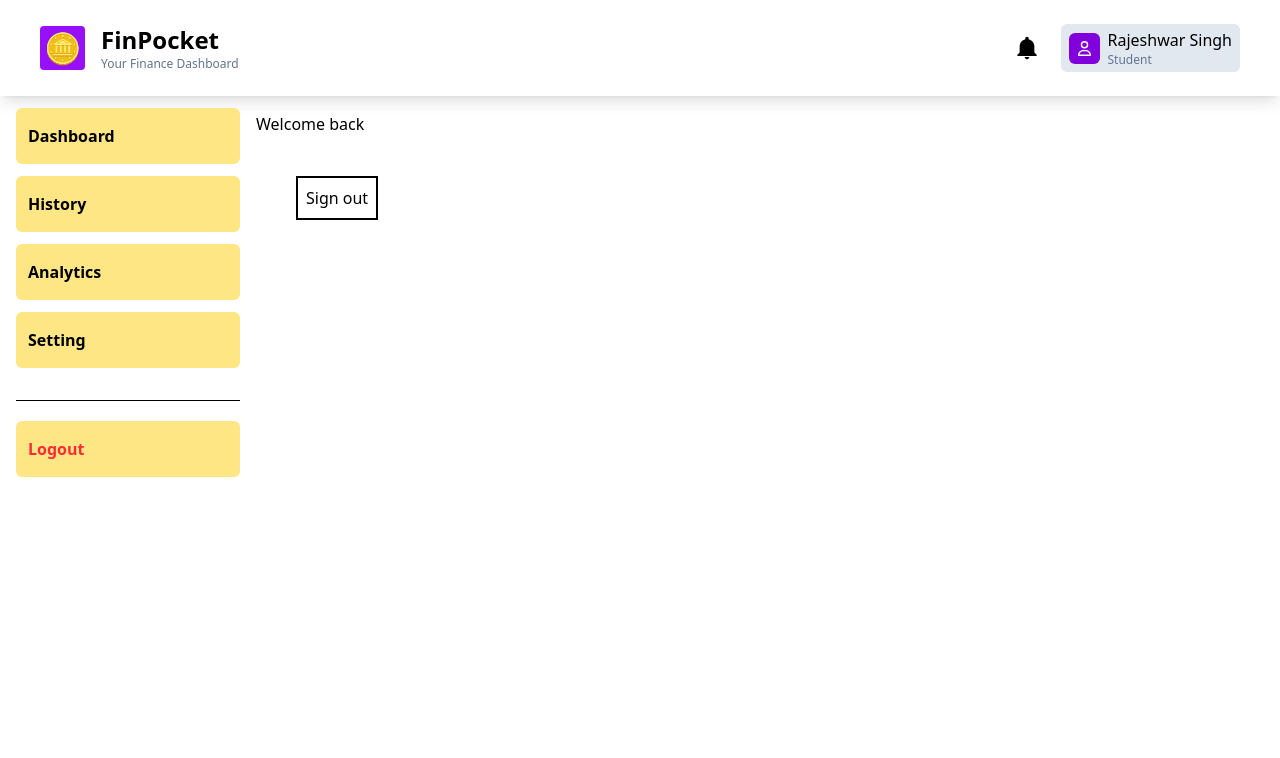
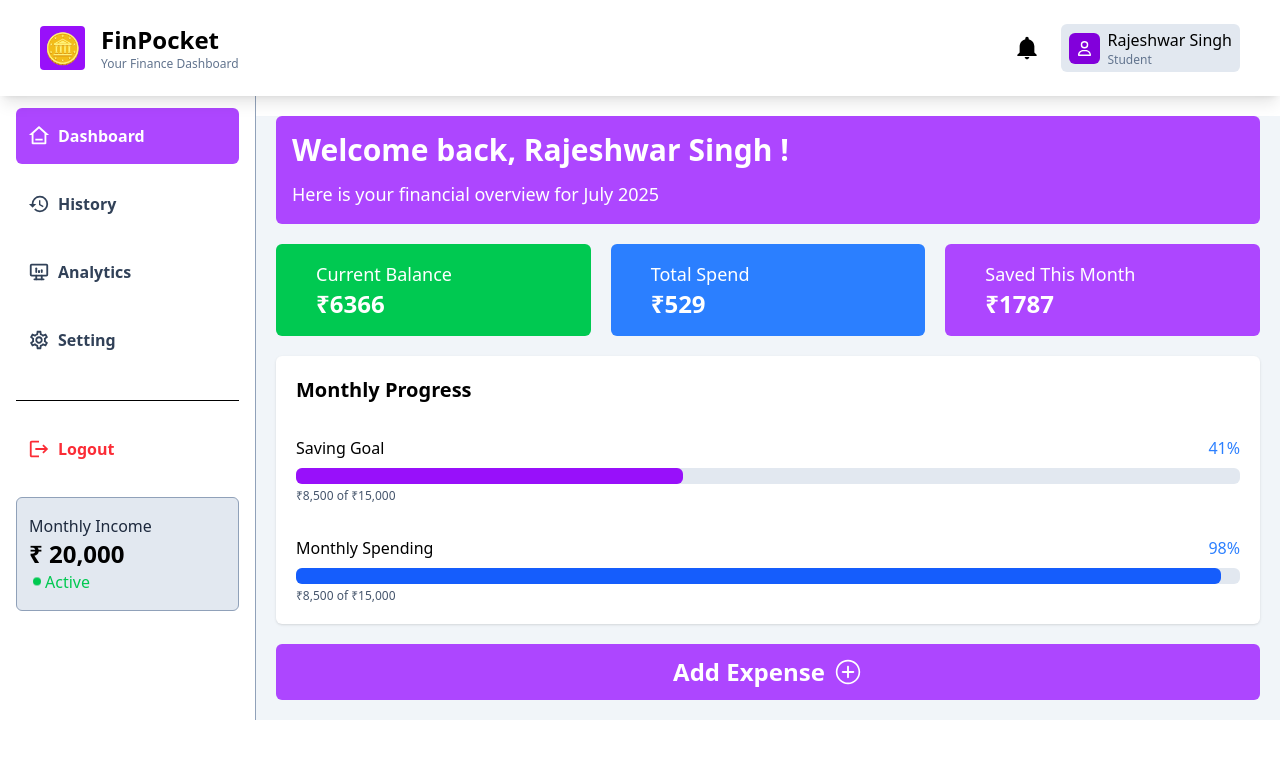
Before and after one commit to rsr11/FinPocket-frontend, a React (Vite) app: page / in a window 1280 px wide. Shown: the top 758 px of the page. Built offline with nearby package versions, Linux system fonts and the light colour scheme.

Commit message:
designed dashboard

```diff
--- a/package.json
+++ b/package.json
@@ -14,6 +14,7 @@
     "@supabase/supabase-js": "^2.52.0",
     "@tailwindcss/vite": "^4.1.11",
     "@tanstack/react-query": "^5.84.1",
+    "@tanstack/react-query-devtools": "^5.91.2",
     "axios": "^1.11.0",
     "framer-motion": "^12.23.12",
     "lucide-react": "^0.556.0",
--- a/src/Layout/DashboardLayout.jsx
+++ b/src/Layout/DashboardLayout.jsx
@@ -1,27 +1,37 @@
 import React from 'react'
 import Header from '../components/Header'
 import { NavLink, Outlet } from 'react-router-dom'
+import { MdLogout, MdOutlineHistory, MdOutlineSettings } from 'react-icons/md'
+import { RiHome3Line } from 'react-icons/ri'
+import { TbDeviceDesktopAnalytics } from 'react-icons/tb'
+import { GoDotFill } from "react-icons/go";
 
 const DashboardLayout = () => {
   return (
     <div>
        <Header/>
        <section className='flex' >
-          <aside className='w-1/5' >
+          <aside className='w-1/5 border-r  border-slate-400' >
             <ul>
-                <li className='py-4 text-md px-3 mx-4 my-3 bg-amber-200 font-semibold rounded-md' > <NavLink> Dashboard </NavLink></li>
-                <li className='py-4 text-md px-3 mx-4 mb-3 bg-amber-200 font-semibold rounded-md' > <NavLink> History </NavLink></li>
-                <li className='py-4 text-md px-3 mx-4 mb-3 bg-amber-200 font-semibold rounded-md' > <NavLink> Analytics </NavLink> </li>
-                <li className='py-4 text-md px-3 mx-4 mb-3 bg-amber-200 font-semibold rounded-md' > <NavLink> Setting </NavLink> </li>
+                <li className='py-4 text-md px-3 mx-4 my-3 hover:bg-slate-200 bg-purple-500 text-white font-semibold rounded-md' > <NavLink className={"flex items-center gap-2"} > <RiHome3Line size={22} /> Dashboard </NavLink></li>
+                <li className='py-4 text-md px-3 mx-4 mb-3 hover:bg-slate-200 text-slate-700 font-semibold rounded-md' > <NavLink className={"flex items-center gap-2"} > <MdOutlineHistory size={22} /> History </NavLink></li>
+                <li className='py-4 text-md px-3 mx-4 mb-3 hover:bg-slate-200 text-slate-700 font-semibold rounded-md' > <NavLink className={"flex items-center gap-2"} > <TbDeviceDesktopAnalytics size={22} /> Analytics </NavLink> </li>
+                <li className='py-4 text-md px-3 mx-4 mb-3 hover:bg-slate-200 text-slate-700 font-semibold rounded-md' > <NavLink className={"flex items-center gap-2"} > <MdOutlineSettings size={22} /> Setting </NavLink> </li>
 
                 <hr className='px-3 mx-4 mt-8' />
 
-                <li className='py-4 text-md px-3 mx-4 mt-5 bg-amber-200 text-red-500 font-semibold rounded-md' > <NavLink> Logout </NavLink> </li>
+                <li className='py-4 text-md px-3 mx-4 mt-5 hover:bg-red-100 text-red-500 font-semibold rounded-md' > <NavLink className={"flex items-center gap-2"}> <MdLogout size={22} /> Logout </NavLink> </li>
+
+                <section className='py-4 px-3 mx-4 border rounded-md bg-slate-200 border-slate-400 mt-5' >
+                    <h3 className='text-slate-800 font-light font-xs' >Monthly Income</h3>
+                    <h2 className='text-2xl font-bold' > ₹ 20,000</h2>
+                    <h3 className='flex items-center text-green-500' > <GoDotFill className='animate-bounce' /> Active</h3>
+                </section>
 
             </ul>
           </aside>
 
-          <section className='w-4/5 mt-4' >
+          <section className='w-4/5 ' >
          <Outlet/>
          </section>
 
--- /dev/null
+++ b/src/components/AddExpense.jsx
@@ -0,0 +1,59 @@
+import { useQuery } from '@tanstack/react-query';
+import axios from 'axios';
+import React from 'react'
+import { IoClose } from 'react-icons/io5'
+
+
+
+
+const AddExpense = ({closeFunc}) => {
+
+    const getExpensesData = async ()=>{
+
+        const data = await axios.get("http://localhost:4040/finPocket/api/transaction/categoryListing",
+                     { headers:{"Content-Type":"application/json"},
+                       withCredentials:true
+                 });
+
+        return data.data;
+
+    };
+
+    const {isPending, data, error} = useQuery({ queryKey: ['expenses'], queryFn: getExpensesData }); // to be implemented
+  return (
+    <section className='w-full h-[100%] flex justify-center items-center bg-slate-200'>
+
+     <form action="" className='bg-white p-5 rounded-md flex flex-col' >
+        <section className='flex justify-between ' >
+        <h1 className='font-bold text-lg mb-8' >Add Expense</h1>
+        <IoClose className='font-bold cursor-pointer' size={25} onClick={closeFunc} />
+        </section>
+
+        <label htmlFor="amount">Amount :{`(₹)`} </label>
+        <input type="number" id='amount' className='mb-5 p-2 border rounded-sm' name='amount' min={1} max={200000} required />
+
+        <label htmlFor="category"  >Category :</label>
+        <select className='mb-5 min-w-80 border rounded-sm p-2' name="category" id="category" >
+
+            { isPending && <option value="Loading" >Loading..</option> }
+            { error && <option value="Error" >Error Loading Categories</option> }
+            {/* { data && data.map((val)=>{
+                return <option key={val} value={val} >{val}</option>
+            }) }; */}
+            {data && data?.data?.map((val)=>{
+                return <option key={val} value={val} >{val}</option>
+            }) };
+            {/* // <option value="Food" >Food</option>  */}
+            </select>
+
+        <button type='submit' className='bg-blue-500 p-2 text-white rounded-sm' >Add Expenses</button>
+
+
+     </form>
+
+
+    </section>
+  )
+}
+
+export default AddExpense
--- a/src/components/Header.jsx
+++ b/src/components/Header.jsx
@@ -19,7 +19,7 @@ const Header = () => {
 
 
   return (
-    <header className='b-red-400  shadow-lg -2 py-2 flex justify-between items-center px-10' >
+    <header className='bg-white  shadow-lg -2 py-2 sticky top-0 flex justify-between items-center px-10' >
 
             <section className='flex items-center' >
              <span className='text-3xl bg-purple-600 p-1 rounded-sm' >🪙</span>
--- a/src/main.jsx
+++ b/src/main.jsx
@@ -6,12 +6,25 @@ import { Provider } from 'react-redux'
 import store from './app/store.js'
 import 'react-toastify/dist/ReactToastify.css';
 import { ToastContainer } from 'react-toastify'
+import { QueryClient, QueryClientProvider } from '@tanstack/react-query'
+
+const queryClient= new QueryClient({
+  defaultOptions: {
+    queries: {
+      staleTime: 5 * 60 * 1000,   // 5 minutes
+      retry: 1,
+      refetchOnWindowFocus: false
+    }
+  }
+});
 
 createRoot(document.getElementById('root')).render(
   <StrictMode>
     <Provider store={store} >
+    <QueryClientProvider client={queryClient}>
       <ToastContainer/>
-    <App />
+      <App />
+    </QueryClientProvider>
     </Provider>
   </StrictMode>,
 )
--- a/src/pages/Dashboard.jsx
+++ b/src/pages/Dashboard.jsx
@@ -3,10 +3,13 @@ import { useDispatch } from 'react-redux';
 import { useNavigate } from 'react-router-dom';
 import { UpdateLoggedIn } from '../features/Auth/Auth.slice';
 // import UserDetail from '../components/UserDetail';
-import Header from '../components/Header';
+// import Header from '../components/Header';
 // import UserForm from '../components/UserForm';
 import axios from 'axios';
 import { toast } from 'react-toastify';
+import { IoIosAddCircleOutline } from 'react-icons/io';
+import { useState } from 'react';
+import AddExpense from '../components/AddExpense';
 
 const Dashboard = () => {
 
@@ -18,7 +21,14 @@ const Dashboard = () => {
 
   const dispatch = useDispatch();
 
-  const userName = localStorage.getItem("UserName");
+  const [addExpense, setAddExpense] = useState(false);
+
+  // const userName = localStorage.getItem("UserName");
+
+  const Months = ["January","February","March","April","May","June","July","August","September","October","November","December"];
+
+  const SavingGoalPercent = Math.floor(Math.random() * 100);
+  const MonthlySpendingPercent = Math.floor(Math.random() * 100);
 
 
   // useEffect(()=>{})
@@ -44,12 +54,65 @@ const Dashboard = () => {
     };
 
 
+    if(addExpense) return <AddExpense closeFunc={() => setAddExpense(false)} />
+
+
   return (
     <>
          {/* <Header/>   */}
-      <main className='blu' >
+      <main className='bg-slate-100 text-white' >
 
-      <h1>Welcome back {userName} </h1>
+      <section className='bg-purple-500 m-5 p-4 rounded-md' >
+      <h1 className='text-3xl font-bold mb-3' >Welcome back, {`Rajeshwar Singh`} ! </h1>
+      <p className='text-lg' >Here is your financial overview for {Months[new Date().getMonth()] + " " + new Date().getFullYear()} </p>
+      </section>
+
+      <section className='flex justify-between m-5' >
+        <section className='bg-green-500 w-1/3  p-4 px-10 rounded-md' >
+          <p className='text-lg font-light' >Current Balance</p>
+          <h2 className='text-2xl font-bold' >{`₹${Math.floor(Math.random() * 10000)}`}</h2>
+        </section>
+        <section className='bg-blue-500 w-1/3 mx-5 p-4 px-10 rounded-md'>
+          <p className='text-lg font-light' >Total Spend</p>
+          <h2 className='text-2xl font-bold' >{`₹${Math.floor(Math.random() * 5000)}`}</h2>
+        </section>
+        <section className='bg-purple-500 w-1/3 p-4 px-10 rounded-md'>
+          <p className='text-lg font-light' >Saved This Month</p>
+          <h2 className='text-2xl font-bold' >{`₹${Math.floor(Math.random() * 5000)}`}</h2>
+        </section>
+      </section>
+
+      <section className='text-black m-5 bg-white p-5 rounded-md shadow-sm' >
+        <h2 className='text-xl font-semibold' >Monthly Progress</h2>
+
+        <section className='mt-8' >
+          <section className='flex justify-between' >
+          <p>Saving Goal</p>
+          <span className='text-blue-500' >{SavingGoalPercent}%</span>
+          </section>
+          <div className='w-full bg-slate-200 h-4 rounded-md mt-2' >
+            <div className='bg-purple-600 h-4 rounded-md ' style={{width:`${SavingGoalPercent}%`}} ></div>
+          </div>
+          <p className='text-xs text-slate-600 mt-1' >₹8,500 of ₹15,000</p>
+        </section>
+
+        <section className='mt-8' >
+          <section className='flex justify-between' >
+          <p>Monthly Spending</p>
+          <span className='text-blue-500' >{MonthlySpendingPercent}%</span>
+          </section>
+          <div className='w-full bg-slate-200 h-4 rounded-md mt-2' >
+            <div className='bg-blue-600 h-4 rounded-md ' style={{width:`${MonthlySpendingPercent}%`}} ></div>
+          </div>
+          <p className='text-xs text-slate-600 mt-1' >₹8,500 of ₹15,000</p>
+        </section>
+
+      </section>
+
+
+      <section className='px-5 pb-5' >
+        <button onClick={()=>{setAddExpense(true)}} className=' w-full text-2xl font-bold cursor-pointer flex justify-center bg-purple-500 items-center rounded-md py-3 gap-2' > <span> Add Expense </span> <IoIosAddCircleOutline size={30} fontSize={25} /> </button>
+      </section>
 
       {/* <header> */}
          {/* <h1 className=' sm:left-24 left-2 text-xl sm:text-2xl top-1 sm:top-8 ml-10  p-10' >FinPocket 🪙 </h1> */}
@@ -58,7 +121,7 @@ const Dashboard = () => {
       {/* </header> */}
 
 
-    <button onClick={LogOut} className='border-2 cursor-pointer p-2 m-10' >Sign out</button>
+    {/* <button onClick={LogOut} className='border-2 cursor-pointer p-2 m-10' >Sign out</button> */}
 
    {/* <UserDetail/> */}
 
--- /dev/null
+++ b/src/pages/History.jsx
@@ -0,0 +1,11 @@
+import React from 'react'
+
+const History = () => {
+  return (
+    <div>
+
+    </div>
+  )
+}
+
+export default History
```
Also changed, not shown: src/App.jsx (+14 -2 lines), src/pages/Analysis.jsx (added), src/pages/Setting.jsx (added), 1 other file (tests, documents, lock files or other folders).
